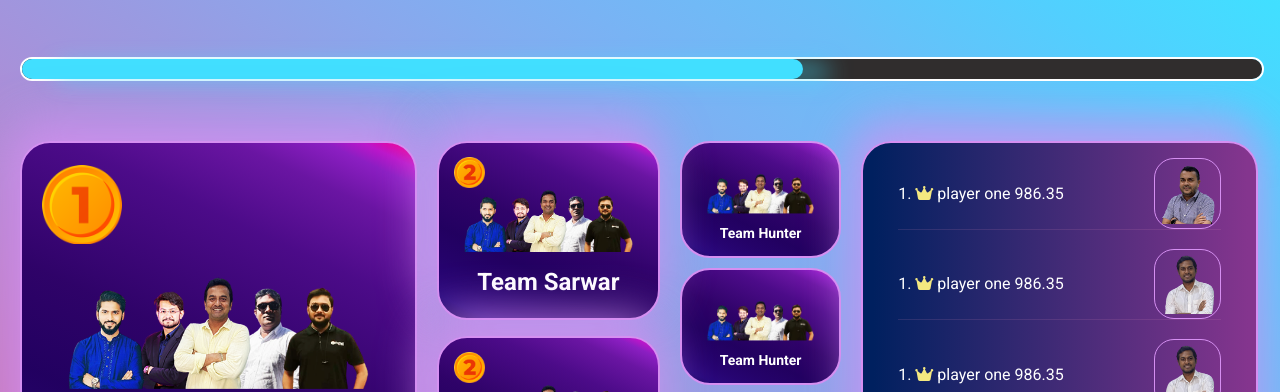
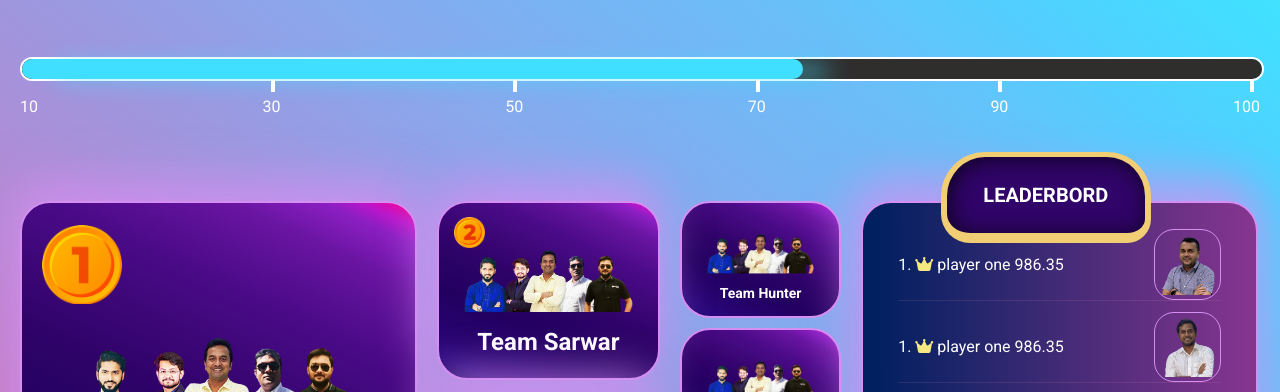
Before and after one commit to TorikulIslam09/interview_project, a plain HTML site: page index.html in a window 1280 px wide. Shown: the part 328-720 px from the top of the page. Drawn offline with Linux system fonts and the light colour scheme.

Commit message:
third commit

```diff
--- a/assets/css/style.css
+++ b/assets/css/style.css
@@ -68,6 +68,36 @@ img{
     font-size: 40px;
     font-weight: 500;
 }
+.spring-section .progress-bar-parents {
+    position: relative;
+}
+.progress-bar-parents .progress-count {
+    position: absolute;
+    top: 40px;
+    width: 100%;
+}
+.progress-bar-parents .progress-count ul {
+    display: flex;
+    list-style: none;
+    justify-content: space-between;
+    color: #fff;
+}
+.progress-bar-parents .progress-count ul li {
+    position: relative;
+}
+.progress-bar-parents .progress-count ul li::after {
+	position: absolute;
+	height: 12px;
+	width: 4px;
+	background: #fff;
+	content: "";
+	top: -17px;
+	right: 6px;
+}
+.progress-bar-parents .progress-count ul li:first-child:after{
+opacity: 0;
+}
+
 .progres-bar {
     height: 20px;
     width: 100%;
@@ -75,6 +105,7 @@ img{
     border: 2px solid #fff;
     border-radius: 30px;
     margin-top: 60px;
+    margin-bottom: 60px;
 }
 .progres-bar::before{
     position: absolute;
@@ -237,13 +268,36 @@ width: 32%;
 }
 .third_row .team-four {
 	width: 32%;
+    position: relative;
+}
+.team-four .leder-box {
+	position: absolute;
+	width: 45%;
+	/* left: 37%; */
+	transform: translateZ(-50%);
+	margin-left: 20%;
+	text-align: center;
+	padding: 26px 10px;
+	top: -49px;
+	background: #300469;
+	color: #fff;
+	font-size: 20px;
+	font-weight: 600;
+	text-transform: uppercase;
+	border-top: 5px solid #F1CE73;
+	/* border-style: solid; */
+	border-right: 6px solid #F1CE73;
+	border-bottom: 10px solid #F1CE73;
+	border-left: 6px solid #F1CE73;
+	border-radius: 44px 44px 24px 29px;
+	/* box-shadow: 0px 0 0 0 #000; */
+	box-shadow: 3px 2px 23px -1px rgba(0,0,0,0.75) inset;
 }
 .third_row .team-four .team-four-content {
     padding: 15px 35px;
     background: linear-gradient(89.7deg, rgb(0, 32, 95) 2.8%, rgb(132, 53, 142) 97.8%);
     display: flex;
     flex-direction: column;
-    row-gap: 19px;
     border-radius: 30px;
     border: 2px solid #D58FF1;
     box-shadow: -4px -14px 46px 7px rgba(213,143,241,0.75);
@@ -256,7 +310,8 @@ width: 32%;
 	align-items: center;
 	flex-wrap: wrap;
 	border-bottom: 1px solid #D587B326;
-    justify-content: space-between;
+	justify-content: space-between;
+	padding-top: 11px;
 }
 .team-four .team-four-item .four-item {
     width: 79%;
@@ -281,10 +336,21 @@ width: 32%;
 
 @media only screen and (max-width: 1024px) {
     .third_row .team {
-        width: 62%;
+        width: 63%;
     }
     .spring-section .third_row .main-box {
         flex-wrap: wrap;
+        column-gap: 3%;
+        row-gap: 18px;
+    }
+    .third_row .team-second {
+        width: 34%;
+    }
+    .third_row .team-third {
+        width: 29%;
+    }
+    .third_row .team-four {
+        width: 68%;
     }
 
   }
@@ -307,6 +373,10 @@ width: 32%;
 
 
     @media only screen and (max-width: 767px){
+        .spring-section .third_row .main-box {
+
+            row-gap: 0px;
+        }
         .third_row .team-second {
             width: 100%;
             margin-bottom: 20px;
--- a/index.html
+++ b/index.html
@@ -55,7 +55,20 @@
                         <span>second</span>
                     </div>
                 </div>
-               <div class="progres-bar"></div>
+                <div class="progress-bar-parents">
+                    <div class="progres-bar"></div>
+                    <div class="progress-count">
+                        <ul>
+                            <li>10</li>
+                            <li>30</li>
+                            <li>50</li>
+                            <li>70</li>
+                            <li>90</li>
+                            <li>100</li>
+                        </ul>
+                    </div>
+                </div>
+
             </div>
 
             <div class="third_row">
@@ -108,6 +121,7 @@
 
                     </div>
                     <div class="team-four">
+                        <div class="leder-box"> <span>leaderbord</span> </div>
                         <div class="team-four-content">
                         <div class="team-four-item">
                             <div class="four-item">
```
